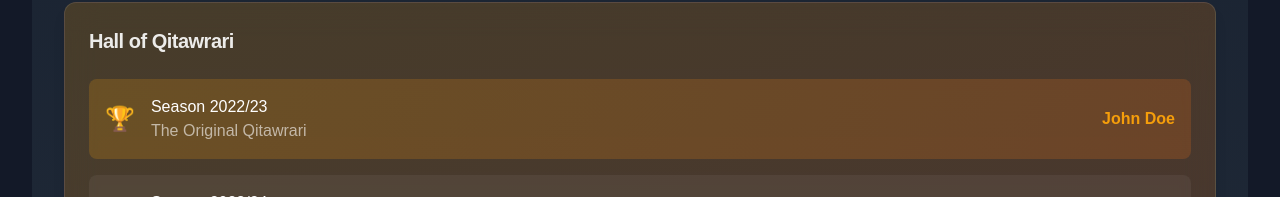
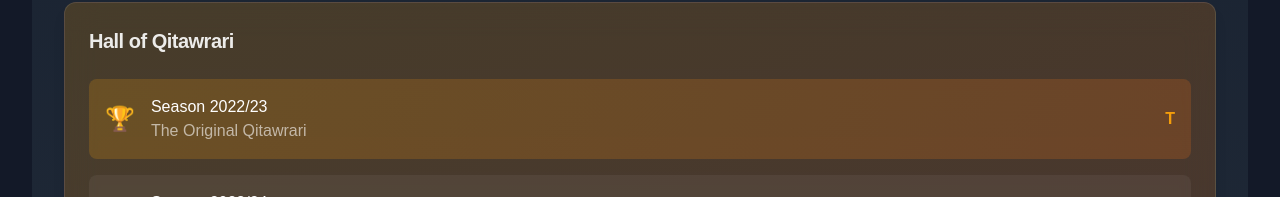
Before and after one commit to tconceptt/fpl, a Next.js app: page /qitawrari in a window 1280 px wide. Shown: the part 1325-1522 px from the top of the page. Built offline with nearby package versions, Linux system fonts and the light colour scheme.

Commit message:
fix: last season Qitawrari

```diff
--- a/app/qitawrari/page.tsx
+++ b/app/qitawrari/page.tsx
@@ -96,7 +96,7 @@ export default function QitawrariPage() {
                     <div className="font-medium">Season 2022/23</div>
                     <div className="text-white/60">The Original Qitawrari</div>
                   </div>
-                  <div className="ml-auto font-bold text-amber-500">John Doe</div>
+                  <div className="ml-auto font-bold text-amber-500"> T</div>
                 </div>
                 <div className="flex items-center gap-4 p-4 rounded-lg bg-white/5">
                   <div className="text-2xl">👑</div>
```
